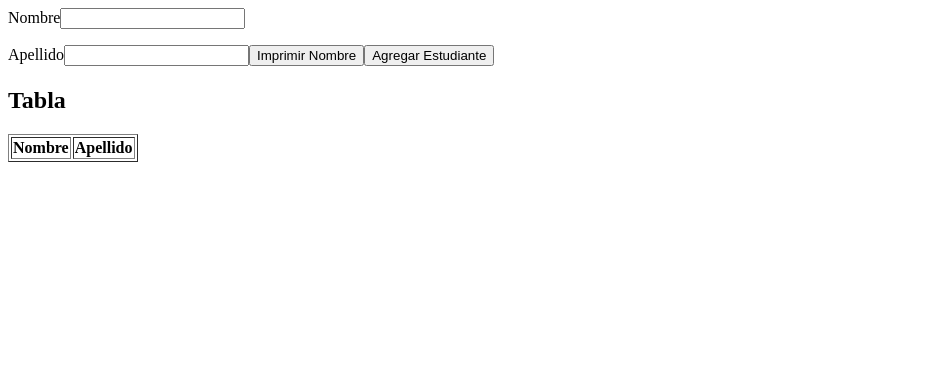
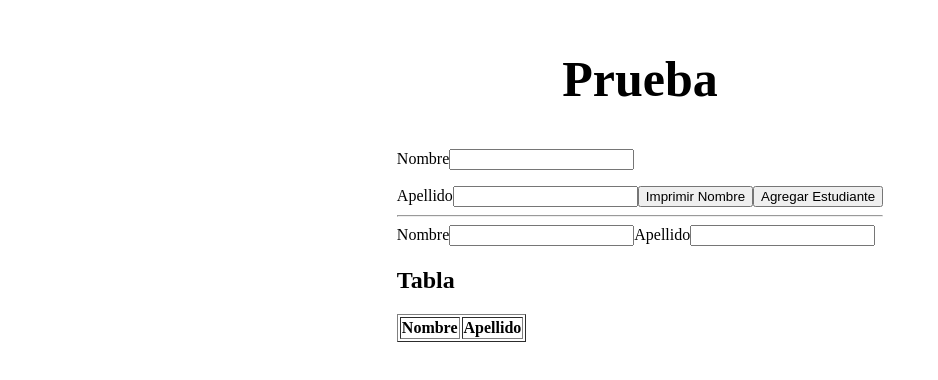
Before and after one commit to Michael-Barrionuevo/pw_vue_u2_mb, a Vue app: page / in a window 1280 px wide. Shown: the top 380 px of the page, without its empty margins (0-938 px from the left). Built offline with nearby package versions, Linux system fonts and the light colour scheme.

Commit message:
Taller 16

```diff
--- a/src/components/Directivas.vue
+++ b/src/components/Directivas.vue
@@ -10,6 +10,19 @@
 
     <button v-on:click="imprimirNombre()">  Imprimir Nombre</button>
     <button v-on:click="agregarEstudiante()"> Agregar Estudiante</button>
+
+    <hr />
+
+    <label for="id_nombre_1">Nombre</label>
+    <input v-model="nombre" id="id_nombre_1" type="text" />
+
+    <label for="id_apellido_1">Apellido</label>
+    <input
+      v-on:keypress.enter="agregarEstudiante1"
+      v-model="apellido"
+      id="id_apellido_1"
+      type="text"
+    />
 
     <h1>{{ arreglo[0] }}</h1>
 
@@ -33,16 +46,15 @@
           <th>Apellido</th>
         </tr>
       </thead>
-     <!--Al usar v-for con desestructuracion de datos siempre usar el nombre de las variables del objeto y no poner otras nombres-->
       <tbody>
-        <tr v-for="{nombre,apellido} in arreglo" :key="nombre">
-
-            <th>{{ nombre }}</th>
-            <th>{{ apellido }}</th>
+        <tr
+          v-show="nombre"
+          v-for="{ nombre, apellido } in arreglo"
+          :key="nombre"
+        >
+          <td>{{ nombre }}</td>
+          <td>{{ apellido }}</td>
         </tr>
-
-
-
       </tbody>
 
     </table>
@@ -79,6 +91,24 @@
         this.arreglo.push(estu);
         this.limpiarFormulario();
     },
+    agregarEstudiante1(event) {
+      console.log("Evento");
+      const estu2 = {
+        nombre: this.nombre,
+        apellido: this.apellido,
+      };
+      if (event.charCode !== 13) {
+        return;
+      }
+      this.arreglo.push(estu2);
+      this.limpiarFormulario();
+      console.log("Presionó el ENTER");
+      console.log("Se agrega Estudiante 1");
+      console.log(event);
+      console.log(event.charCode);
+      console.log(event.keyCode);
+    },
+
     limpiarFormulario(){
         this.nombre=null;
         this.apellido=null;
--- a/src/views/DirectivasView.vue
+++ b/src/views/DirectivasView.vue
@@ -1,5 +1,8 @@
 <template>
-<Directivas/>
+<div class="view-container">
+    <h2>Prueba</h2>
+    <Directivas />
+  </div>
 </template>
 
 
@@ -7,11 +10,21 @@
 import Directivas from '../components/Directivas.vue';
 export default {
     components: {
-        Directivas
+        Directivas,
     },
 
 };
 </script>
 
-<style>
+<style scoped>
+.view-container {
+  display: flex;
+  justify-content: center;
+  align-items: center;
+  flex-direction: column;
+}
+
+h2 {
+  font-size: 50px;
+}
 </style>
```
Lines whose indentation alone changed are shown as unchanged.
